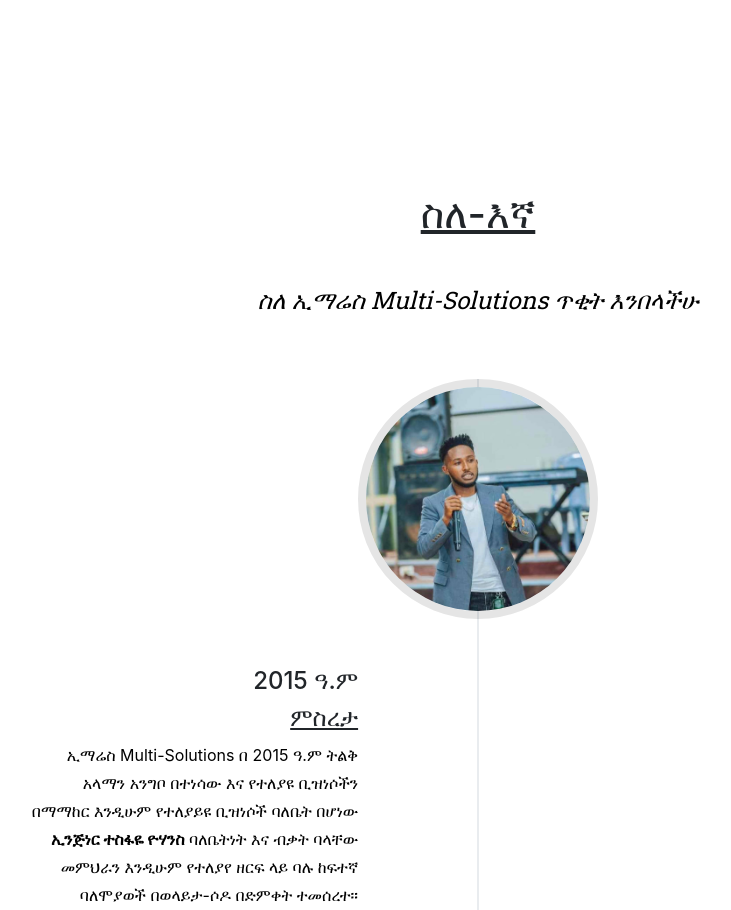
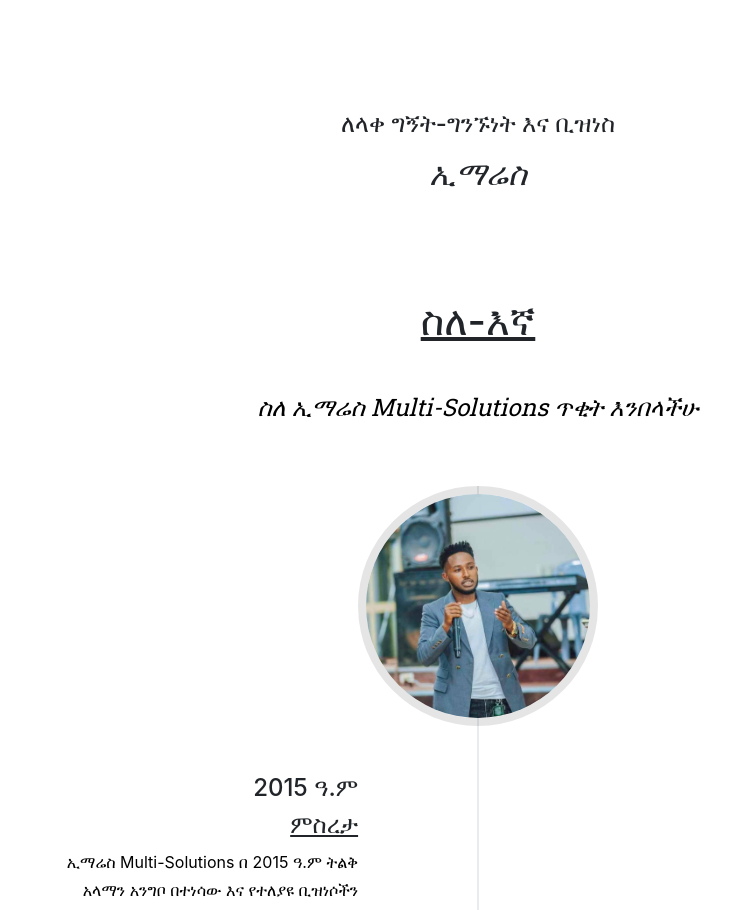
Before and after one commit to Eazybel/IMARES-SOLUTION, a plain HTML site: page index.html in a window 1280 px wide. Shown: the part 2925-3835 px from the top of the page, without its empty margins (162-893 px from the left). Drawn offline with nearby package versions, Linux system fonts and the light colour scheme.

Commit message:
Update index.html

```diff
--- a/index.html
+++ b/index.html
@@ -166,6 +166,8 @@
                 </div>
             </div>
         </section>
+        <h4 class="text-center" style="margin-top: 2vh;">ለላቀ ግኝት-ግንኙነት እና ቢዝነስ<br></h4>
+       <h2 class="text-center" style="margin-top: 2vh;"> <em>ኢማሬስ</em></em></h2>
 
         <!-- About-->
         <section class="page-section" id="about">
```
